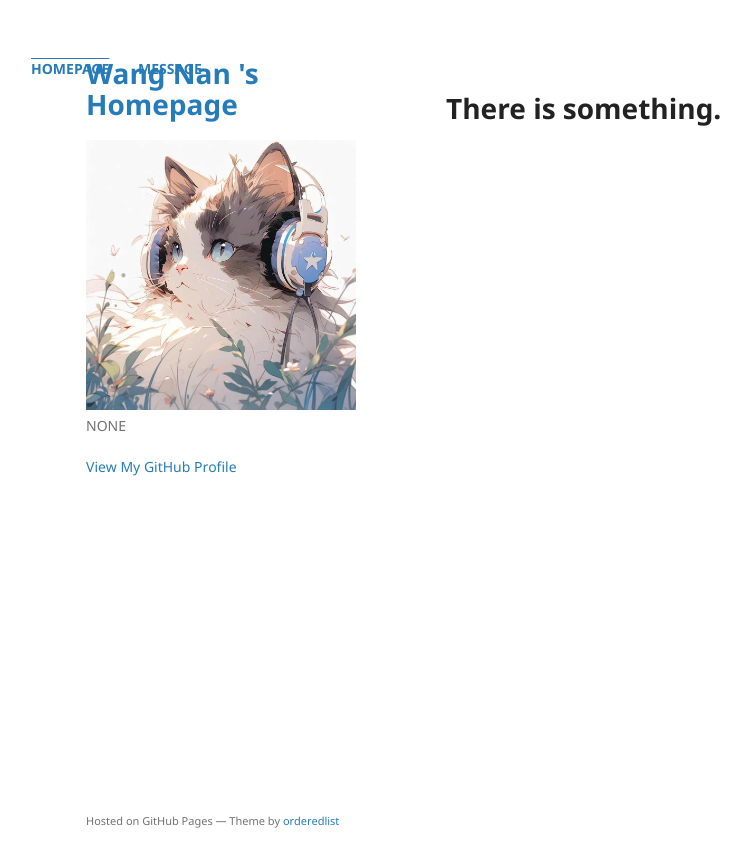
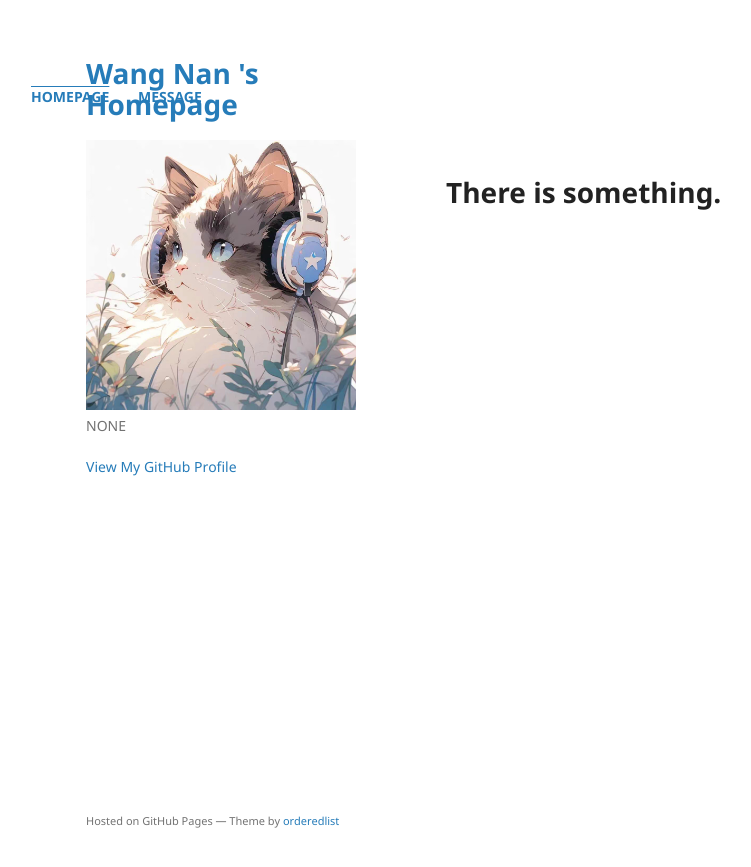
Before and after one commit to theFool-wn/theFool-wn.github.io, a Jekyll site: the page built from index.html, in a window 1280 px wide. Shown: the top 867 px of the page, without its empty margins (124-875 px from the left). Built offline with Jekyll 4.4.1, drawn with Linux system fonts in a browser that asks for light colours.

Commit message:
Update navigation.scss

```diff
--- a/_sass/navigation.scss
+++ b/_sass/navigation.scss
@@ -2,7 +2,7 @@
     margin: 0 auto;
     float: right;
     width: 100%;
-    padding: -1em 0 4em;
+    padding: 2em 0 4em;
 //     font-family: 'PT Sans Narrow',sans-serif;
     font-weight: 700;
     text-transform: uppercase;
```
